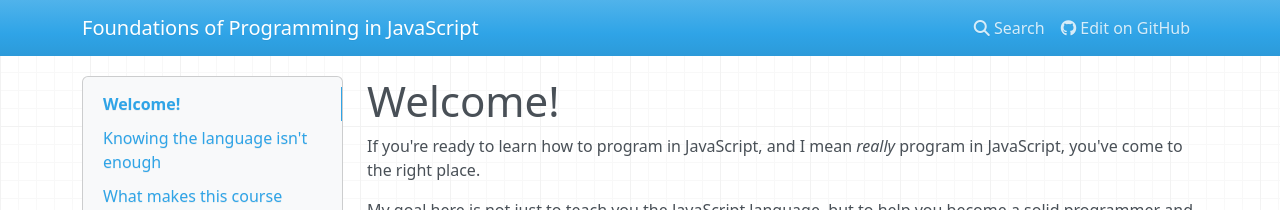
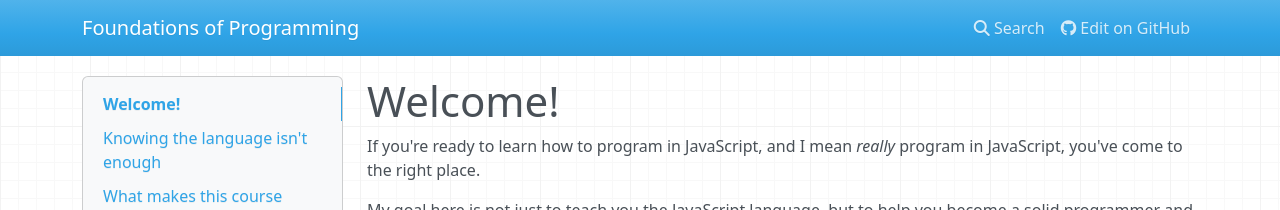
Before and after one commit to jasonsbarr/foundations-of-programming-javascript, an MkDocs documentation site: the page built from docs/index.md, in a window 1280 px wide. Shown: the top 210 px of the page. Built offline with MkDocs 1.6.1, drawn with Linux system fonts in a browser that asks for light colours; nearby versions of some CDN libraries.

Commit message:
Shorten site title

```diff
--- a/mkdocs.yml
+++ b/mkdocs.yml
@@ -1,4 +1,4 @@
-site_name: Foundations of Programming in JavaScript
+site_name: Foundations of Programming
 site_description: Building a foundation for a lifelong journey into software engineering
 site_author: Jason Barr <me@jasonbarr.dev>
 copyright: "&copy; 2020 Jason S. Barr. All rights reserved."
```
